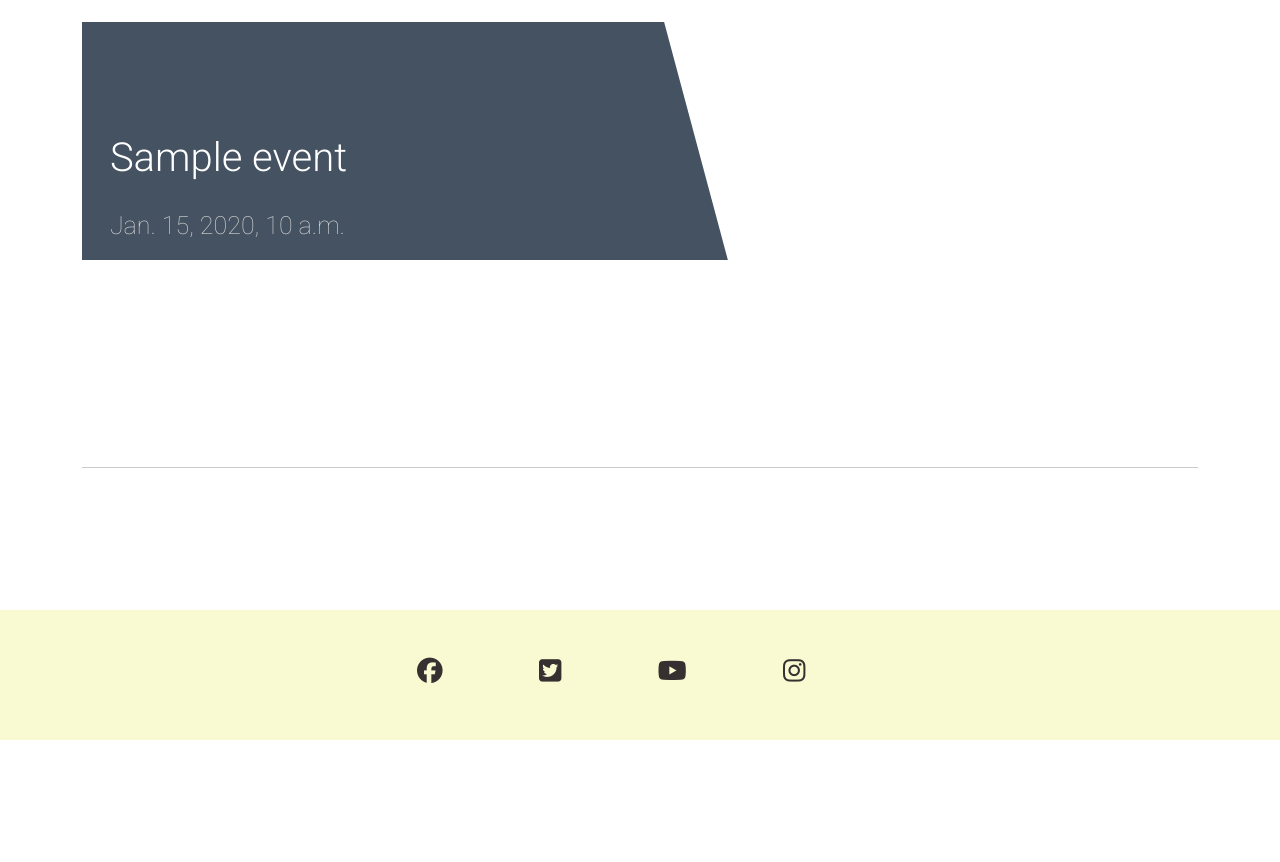
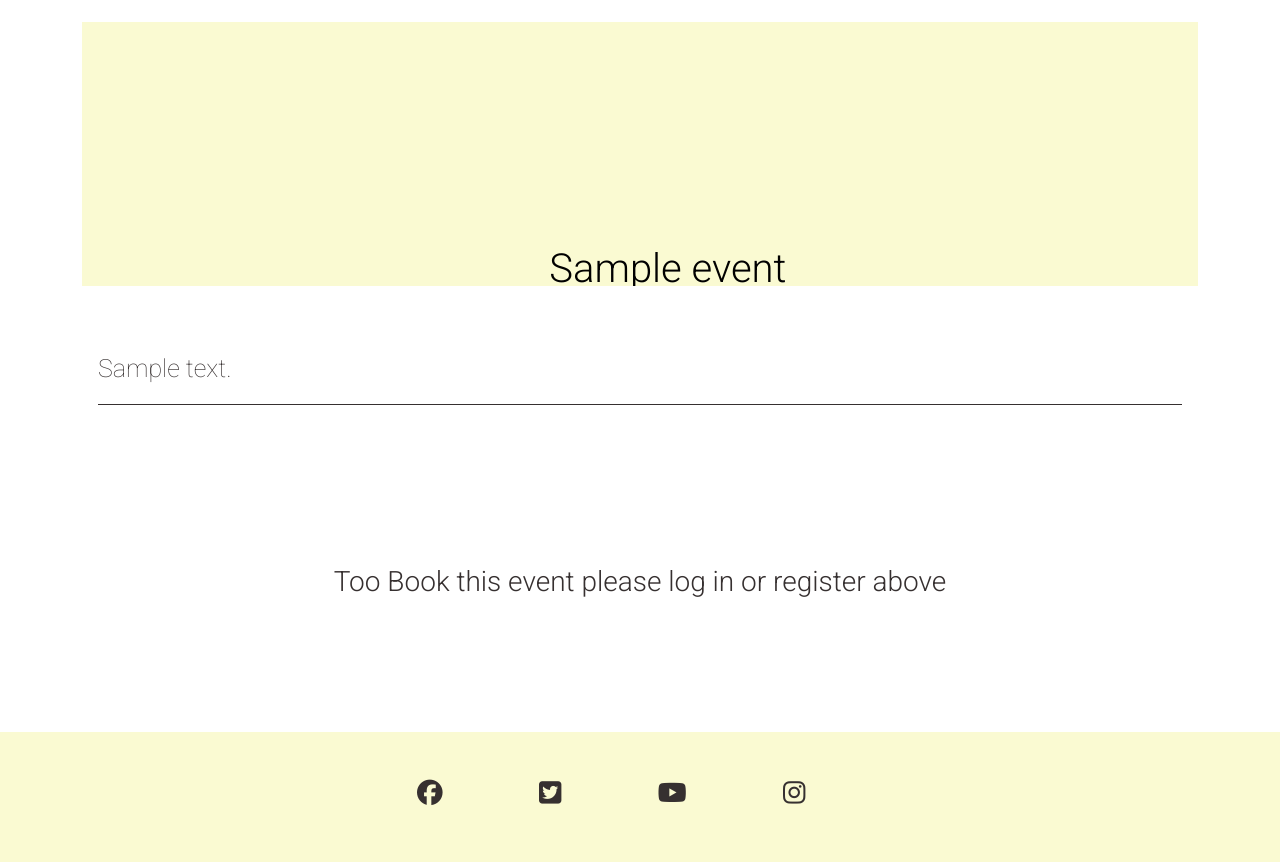
Before and after one commit to ejkington/rimbo-beer-brewery, a Django app: a page that uses templates/event-detail.html in a window 1280 px wide. Shown: the part 314-1176 px from the top of the page. Before the commit the page ends 1054 px from the top, so only its background shows below. Run offline with Django 4.2, Linux system fonts and the light colour scheme; tables that the repository leaves empty hold one stand-in row (values such as "Sample post"); some libraries are stand-ins or nearby versions.

Commit message:
add form to if logged in, style with css, add underline and text if user is not logged in

```diff
--- a/events/models.py
+++ b/events/models.py
@@ -1,5 +1,6 @@
 from django.db import models
 from cloudinary.models import CloudinaryField
+
 
 STATUS = ((0, "Draft"), (1, "Published"))
 
@@ -21,13 +22,14 @@
         return self.title
 
 
+
 class Booked(models.Model):
     booking = models.ForeignKey(Event, on_delete=models.CASCADE, related_name="booked")
     name = models.CharField(max_length=80)
     email = models.EmailField()
     body = models.TextField()
-    number_of_guests = models.BooleanField(10)
+    number_of_guests = models.IntegerField(10)
     approved = models.BooleanField(default=False)
 
     def __str__(self):
-        return f"Booked {self.body} by {self.name} waiting for approval"
+        return f"Booked {self.booking} by {self.user} waiting for approval"
--- a/events/views.py
+++ b/events/views.py
@@ -32,8 +32,10 @@
             booking = booking_form.save(commit=False)
             booking.post = event
             booking.save()
-        else:
-            return render(request, "event-detail.html",{
+        return render(
+            request,
+            'event-detail.html',
+            {
                 'event': event,
                 'booking_form': BookingForm(),
             },
@@ -48,7 +50,7 @@
             request,
             'event-detail.html',
             {
-                'event': event,
+                'EventDetail': EventDetail,
                 'booking_form': BookingForm(),
             },
         )
--- a/static/css/style.css
+++ b/static/css/style.css
@@ -97,9 +97,11 @@
 }
 
 .masthead-text {
-    background-color: #445261;
-    color: white;
+    background-color: lightgoldenrodyellow;
+    color: black;
     position: relative;
+    text-align: center;
+    width: 100%;
 }
 
 .masthead-image {
@@ -107,19 +109,6 @@
     overflow: hidden;
 }
 
-.masthead-image:after {
-    content: "";
-    position: absolute;
-    top: 0;
-    right: 90%;
-    height: 100%;
-    width: 150%;
-    background: #445261;
-    -webkit-transform: skew(15deg);
-    -moz-transform: skew(15deg);
-    transform: skew(15deg);
-    z-index: 100;
-}
 
 .post-link {
     text-decoration: none;
@@ -138,7 +127,7 @@
 
 .post-subtitle {
     margin-left: 5%;
-    color: lightgray;
+    color: black;
 }
 
 .btn-signup {
@@ -162,19 +151,6 @@
 .link:active {
     color: #23BBBB;
     text-decoration: underline;
-}
-
-.btn-like {
-    color: #E84610;
-    border: none;
-    background: transparent;
-}
-
-.btn-like:hover,
-.btn-like:active {
-    color: #E84610;
-    background: transparent;
-    border: none;
 }
 
 
@@ -290,3 +266,20 @@
     margin-bottom: 25px;
     text-decoration: underline;
 }
+
+/* event detail page */
+.booking-h2 {
+    text-align: center;
+    text-decoration: underline;
+}
+
+.not-validated-detail {
+    text-align: center;
+    margin-top: 10rem;
+}
+
+.underline-detail {
+    border-bottom: 1px solid #363030;
+    width: 100%;
+    display: block;
+}
--- a/templates/event-detail.html
+++ b/templates/event-detail.html
@@ -28,30 +28,33 @@
     <div class="row">
         <div class="col card mb-4  mt-3 left  top">
             <div class="card-body">
+                <p class="card-text ">
+                    {{ event.description | safe }}
+                </p>
                 {% if user.is_authenticated %}
 
-                <h2>Book this event</h2>
+                <h2 class="booking-h2">Book this event</h2>
                 <p>Booking as: {{ user.username }}</p>
                 <form method='post'>
                     {{ booking_form | crispy }}
                     {% csrf_token %}
                     <button type='submit' class='btn btn-signup btn-lg'>Book now</button>
                 </form>
+                {% else %}
 
+                <div class="underline-detail"></div>
+
+                <div class="not-validated-detail">
+                    <h3>
+                        Too Book this event please log in or register above
+                    </h3>
+                </div>
                 {% endif %}
 
 
             </div>
         </div>
     </div>
-    <div class="row">
-        <div class="col">
-            <hr>
-        </div>
-    </div>
-    <div class="row">
-        <div class="col-md-8 card mb-4  mt-3 ">
-    </div>
-</div>
+
 
 {% endblock content %}
```
